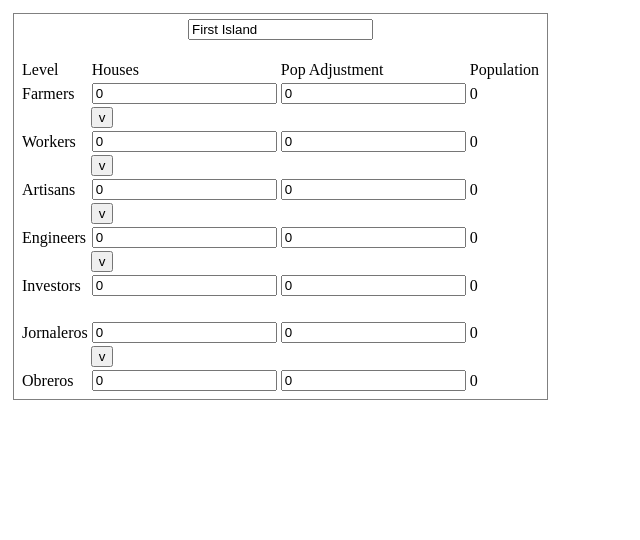
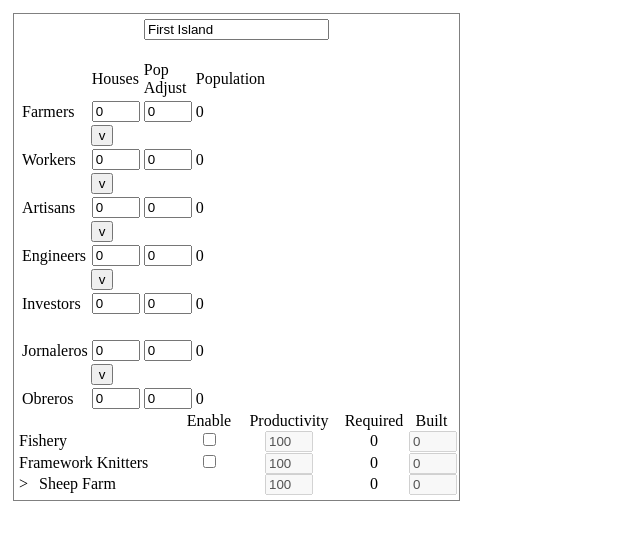
Before and after one commit to Beesbeesbeesbees/anno1800assistant, an Angular app in the folder anno1800assistant/: page / in a window 1280 px wide. Shown: the top 540 px of the page, without its empty margins (0-640 px from the left). Built offline with nearby package versions, Linux system fonts and the light colour scheme.

Commit message:
Much more work

```diff
--- a/anno1800assistant/src/app/app.component.css
+++ b/anno1800assistant/src/app/app.component.css
@@ -9,6 +9,45 @@
     text-align: center;
 }
 
+.factories {
+    text-align: center;
+}
+
+input[type="number"] {
+    width: 40px;
+}
+
+.factories .factoryNameColumn {
+    width: 160px;
+    display: inline-block;
+    text-align: left;
+}
+
+.productivityColumn {
+    width: 100px;
+    display: inline-block;
+}
+
+.enabledColumn {
+    width: 60px;
+    display: inline-block;
+}
+
+.requiredColumn {
+    width: 70px;
+    display: inline-block;
+}
+
+.builtColumn {
+    width: 45px;
+    display: inline-block;
+}
+
+.indent {
+    width: 20px;
+    display: inline-block;
+}
+
 .islandName {
 
 }
--- a/anno1800assistant/src/app/app.component.html
+++ b/anno1800assistant/src/app/app.component.html
@@ -7,17 +7,17 @@
   <!-- Population and Dwellings -->
   <table>
     <tr>
-      <td>Level</td>
+      <td></td>
       <td>Houses</td>
-      <td>Pop Adjustment</td>
+      <td>Pop<br />Adjust</td>
       <td>Population</td>
     </tr>
-    <ng-container *ngFor="let populationLevel of populationLevels; index as i">
+    <ng-container *ngFor="let populationLevel of island.PopulationLevels; index as i">
       <tr>
         <td>{{ populationLevel.Name }}</td>
         <td><input type="number" [(ngModel)]="populationLevel.HouseCount" /></td>
         <td><input type="number" [(ngModel)]="populationLevel.PopulationAdjustment" /></td>
-        <td>{{ populationLevel.Population }}</td>
+        <td>{{ populationLevel.GetPopulation(island.Factories) }}</td>
       </tr>
       <tr *ngIf="populationLevel.PromotionTarget">
         <td></td>
@@ -28,4 +28,34 @@
       <tr *ngIf="i === 4"><td colspan="4"><br /></td></tr>
     </ng-container>
   </table>
+
+  <!-- Factories -->
+  <div class="factories">
+    <div class="factoryHeader">
+      <span class="factoryNameColumn">
+      </span>
+      <span class="enabledColumn">Enable</span>
+      <span class="productivityColumn">Productivity</span>
+      <span class="requiredColumn">Required</span>
+      <span class="builtColumn">Built</span>
+    </div>
+    <div *ngFor="let factory of island.Factories">
+      <span class="factoryNameColumn">
+        <ng-container *ngFor="let indentLevel of [1, 2, 3, 4, 5]">
+          <span *ngIf="factory.ChildLevel >= indentLevel" class="indent">></span>
+        </ng-container>
+        <span>{{ factory.Name }}</span>
+      </span>
+      <span class="enabledColumn">
+        <input type="checkbox" *ngIf="factory.ChildLevel === 0" [(ngModel)]="factory.Enabled" />
+      </span>
+      <span class="productivityColumn" >
+        <input type="number" [(ngModel)]="factory.Productivity" [disabled]="!factory.Enabled" />
+      </span>
+      <span class="requiredColumn">{{ factory.GetRequiredCount(island.PopulationLevels, island.Factories) }}</span>
+      <span class="builtColumn">
+        <input type="number" [(ngModel)]="factory.BuiltCount" [disabled]="!factory.Enabled" />
+      </span>
+    </div>
+  </div>
 </span>
--- a/anno1800assistant/src/app/app.component.ts
+++ b/anno1800assistant/src/app/app.component.ts
@@ -1,5 +1,6 @@
 import { Component, OnInit } from '@angular/core';
 import { PopulationLevelsFactory, PopulationLevel } from './data/populations';
+import { Factory, Factories } from './data/factories';
 
 @Component({
   selector: 'app-root',
@@ -12,9 +13,7 @@ export class AppComponent implements OnInit {
   ngOnInit() {
     this.reset();
 
-    this.populationLevels[0].PopulationCountFormula = () => {
-      return 5;
-    };
+
   }
 
   reset() {
@@ -22,14 +21,21 @@ export class AppComponent implements OnInit {
   }
 
   islands: Island[]
-  populationLevels: PopulationLevel[] = new PopulationLevelsFactory().GetPopulationLevels();
 }
 
 
 export class Island {
   Name: string
+  PopulationLevels: PopulationLevel[];
+  Factories: Factory[];
 
   constructor(name: string) {
     this.Name = name;
+    this.PopulationLevels = new PopulationLevelsFactory().GetPopulationLevels();
+    this.Factories = [
+      new Factory(Factories.filter(f => f.ID === 1010278)[0], 0), // Fishery
+      new Factory(Factories.filter(f => f.ID === 1010315)[0], 0), // Knitter
+      new Factory(Factories.filter(f => f.ID === 1010267)[0], 1), // Sheep Farm
+    ];
   }
 }
--- a/anno1800assistant/src/app/data/populations.ts
+++ b/anno1800assistant/src/app/data/populations.ts
@@ -1,3 +1,5 @@
+import { Factory } from "./factories";
+
 export class PopulationLevelsFactory {
     private rawData: PopulationLevelRaw[] = [
         {"Name":"Obreros","Inputs":[{"ProductID":120033,"Amount":0.000952381,"SupplyWeight":3,"MoneyValue":25},{"ProductID":120043,"Amount":0.000833333,"SupplyWeight":2,"MoneyValue":25},{"ProductID":120035,"Amount":0.00047619,"SupplyWeight":4,"MoneyValue":10},{"ProductID":120032,"Amount":0.000196079,"SupplyWeight":2,"MoneyValue":10},{"ProductID":120037,"Amount":0.000444444,"SupplyWeight":2,"MoneyValue":10},{"ProductID":1010206,"Amount":0.000416667,"SupplyWeight":2,"MoneyValue":25}]},
@@ -42,13 +44,27 @@ export class PopulationLevel extends PopulationLevelRaw {
     }
 
     HouseCount: number = 0
-    PopulationAdjustment: number= 0
-    PopulationCountFormula: () => number
+    PopulationAdjustment: number = 0
     PromotionTarget: PopulationLevel
 
-    get Population(): number {
-        let count = this.PopulationCountFormula ? this.PopulationCountFormula() * this.HouseCount : 0;
-        return count + (this.PopulationAdjustment || 0);
+    GetPopulation(factories: Factory[]): number {
+        let supplyWeight = 5;
+
+        let enabledOutputProductIDs = {};
+        for (var i = 0; i < factories.length; i++) {
+            if (factories[i].Enabled) {
+                enabledOutputProductIDs[factories[i].Outputs[0].ProductID] = true;
+            }
+        }
+
+        for (var i = 0; i < this.Inputs.length; i++) {
+            let enabled = enabledOutputProductIDs[this.Inputs[i].ProductID];
+            if (enabled) {
+                supplyWeight += this.Inputs[i].SupplyWeight;
+            }
+        }
+
+        return supplyWeight * this.HouseCount;
     }
 
     Promote(promotionCount: number): void {
@@ -59,6 +75,15 @@ export class PopulationLevel extends PopulationLevelRaw {
         this.HouseCount -= promotionCount;
         this.PromotionTarget.HouseCount += promotionCount;
     }
+
+    GetProductRequirement(productID: number, factories: Factory[]): number {
+        let input = this.Inputs.filter(i => i.ProductID === productID)[0];
+        if (input) {
+            return input.Amount * this.GetPopulation(factories);
+        }
+
+        return 0;
+    }
 }
 
 export class PopulationInput {
```
Also changed, not shown: anno1800assistant/src/app/data/factories.ts (+40 -2 lines).
